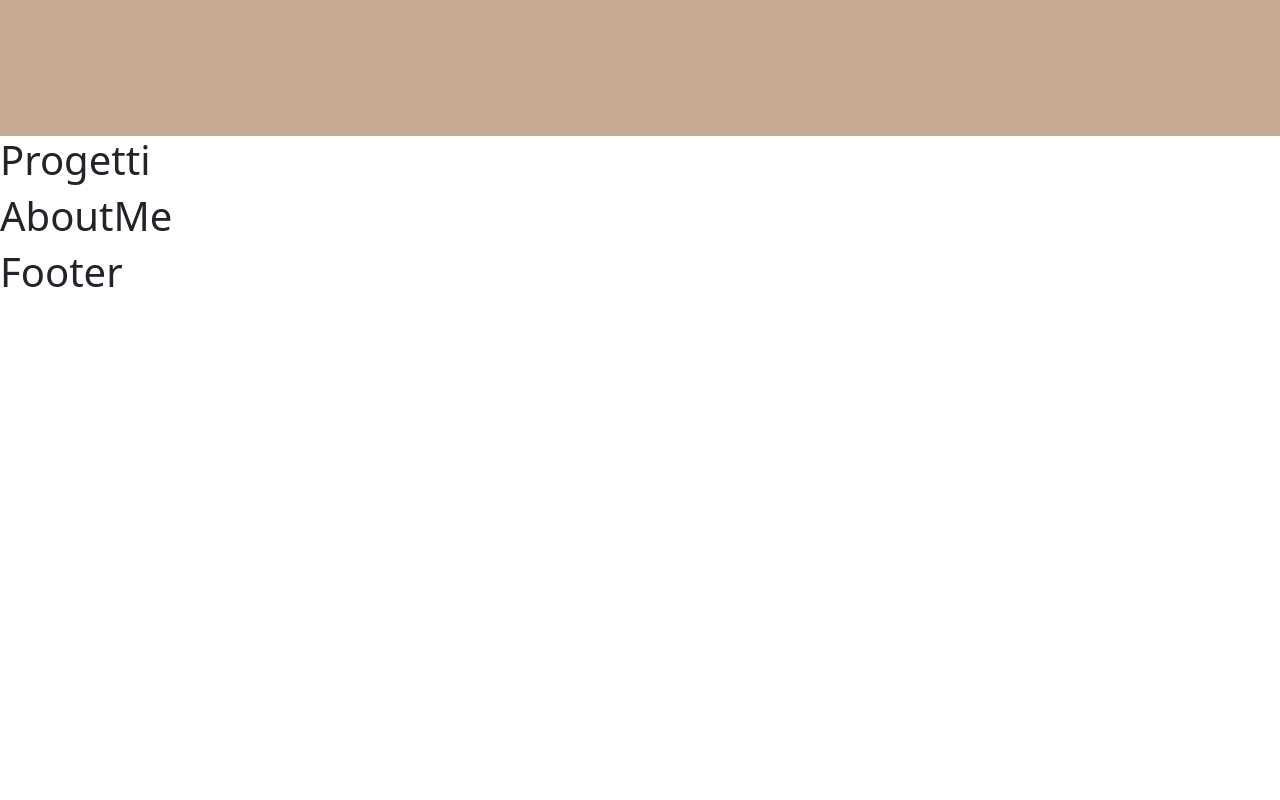
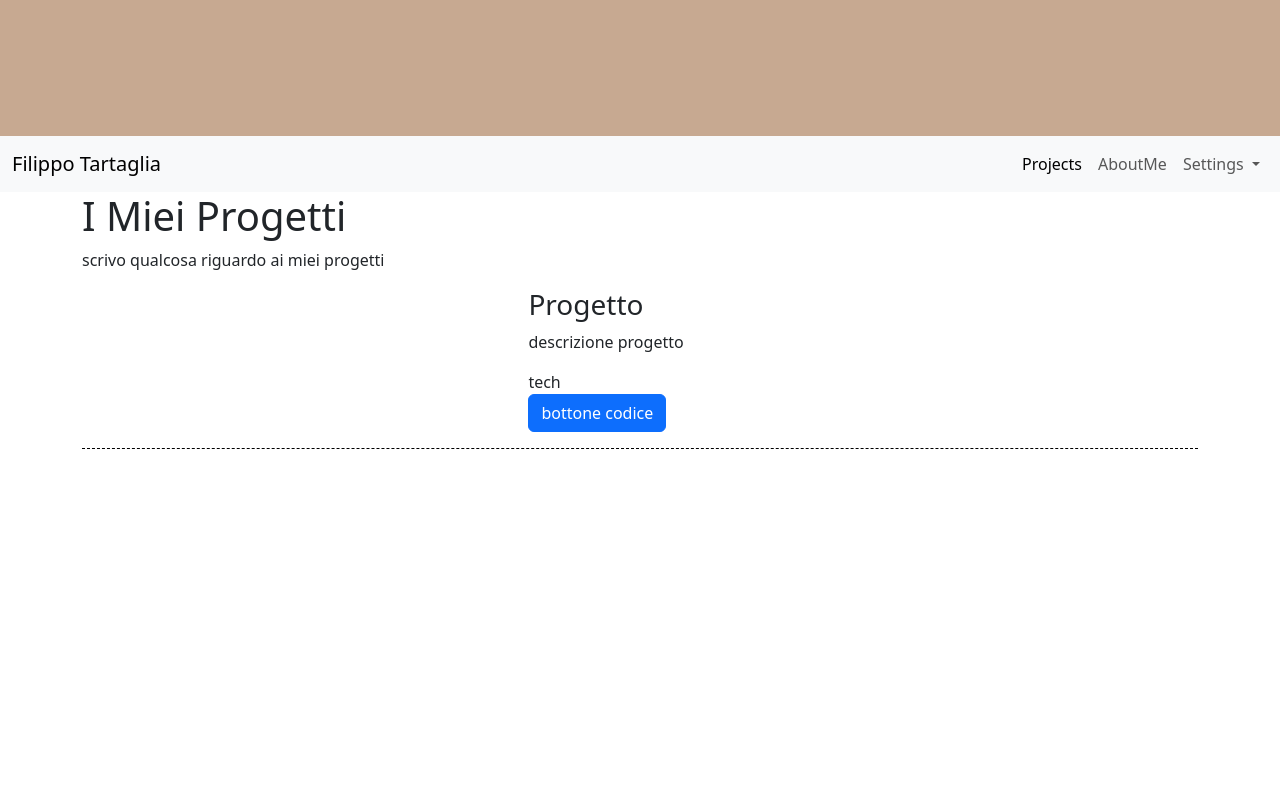
Before and after one commit to TartagliaFilippo/portfolio, a Vue app: page / in a window 1280 px wide. Shown: the part 800-1600 px from the top of the page. Before the commit the page ends 1104 px from the top, so only its background shows below. Built offline with nearby package versions, Linux system fonts and the light colour scheme.

Commit message:
features structure projects

```diff
--- a/src/App.vue
+++ b/src/App.vue
@@ -1,5 +1,6 @@
 <script>
 import Welcome from "./components/Welcome.vue";
+import Navbar from "./components/ui/Navbar.vue";
 import Projects from "./components/Projects.vue";
 import AboutMe from "./components/AboutMe.vue";
 import Footer from "./components/ui/Footer.vue";
@@ -13,6 +14,7 @@ export default {
 
   components: {
     Welcome,
+    Navbar,
     Projects,
     AboutMe,
     Footer,
@@ -23,6 +25,7 @@ export default {
 <template>
   <h1>{{ title }}</h1>
   <Welcome></Welcome>
+  <Navbar></Navbar>
   <Projects></Projects>
   <AboutMe></AboutMe>
   <Footer></Footer>
--- a/src/components/AboutMe.vue
+++ b/src/components/AboutMe.vue
@@ -15,7 +15,15 @@ export default {
 </script>
 
 <template>
-  <h1>{{ title }}</h1>
+  <div class="wrapper">
+    <div class="container">
+      <h1>{{ title }}</h1>
+    </div>
+  </div>
 </template>
 
-<style lang="scss" scoped></style>
+<style lang="scss" scoped>
+.wrapper {
+  height: 100vh;
+}
+</style>
--- a/src/components/Projects.vue
+++ b/src/components/Projects.vue
@@ -1,21 +1,50 @@
 <script>
-// import MyComponent from "./components/MyComponent.vue";
-
 export default {
   data() {
     return {
-      title: "Progetti",
+      title: "I Miei Progetti",
     };
   },
-
-  // components: {
-  //   MyComponent,
-  // },
 };
 </script>
 
 <template>
-  <h1>{{ title }}</h1>
+  <div class="wrapper">
+    <div class="container">
+      <h1>{{ title }}</h1>
+      <p class="subtitle">scrivo qualcosa riguardo ai miei progetti</p>
+      <div class="card-project">
+        <div class="left-section">
+          <img src="" alt="" />
+        </div>
+        <div class="right-section">
+          <h3>Progetto</h3>
+          <p>descrizione progetto</p>
+          <div class="technology">
+            <span>tech</span>
+          </div>
+          <div class="btn btn-primary">bottone codice</div>
+        </div>
+      </div>
+    </div>
+  </div>
 </template>
 
-<style lang="scss" scoped></style>
+<style lang="scss" scoped>
+.wrapper {
+  height: 100vh;
+
+  .card-project {
+    display: flex;
+    flex-direction: row;
+    padding-bottom: 1rem;
+    border-bottom: 1px dashed black;
+    .left-section {
+      width: 40%;
+    }
+    .right-section {
+      width: 60%;
+    }
+  }
+}
+</style>
--- a/src/components/ui/Navbar.vue
+++ b/src/components/ui/Navbar.vue
@@ -1,21 +1,66 @@
 <script>
-// import MyComponent from "./components/MyComponent.vue";
-
 export default {
   data() {
     return {
       title: "Navbar",
     };
   },
-
-  // components: {
-  //   MyComponent,
-  // },
 };
 </script>
 
 <template>
-  <h1>{{ title }}</h1>
+  <nav class="navbar navbar-expand-lg bg-body-tertiary">
+    <div class="container-fluid">
+      <a class="navbar-brand" href="#">Filippo Tartaglia</a>
+      <button
+        class="navbar-toggler"
+        type="button"
+        data-bs-toggle="collapse"
+        data-bs-target="#navbarNavDropdown"
+        aria-controls="navbarNavDropdown"
+        aria-expanded="false"
+        aria-label="Toggle navigation"
+      >
+        <span class="navbar-toggler-icon"></span>
+      </button>
+      <div
+        class="collapse navbar-collapse justify-content-end"
+        id="navbarNavDropdown"
+      >
+        <ul class="navbar-nav">
+          <li class="nav-item">
+            <a class="nav-link active" aria-current="page" href="#">Projects</a>
+          </li>
+          <li class="nav-item">
+            <a class="nav-link" href="#">AboutMe</a>
+          </li>
+          <li class="nav-item dropdown">
+            <a
+              class="nav-link dropdown-toggle"
+              href="#"
+              role="button"
+              data-bs-toggle="dropdown"
+              aria-expanded="false"
+            >
+              Settings
+            </a>
+            <ul class="dropdown-menu">
+              <li><a class="dropdown-item" href="#">Action</a></li>
+              <li><a class="dropdown-item" href="#">Another action</a></li>
+              <li><a class="dropdown-item" href="#">Something else here</a></li>
+            </ul>
+          </li>
+        </ul>
+      </div>
+    </div>
+  </nav>
 </template>
 
-<style lang="scss" scoped></style>
+<style lang="scss" scoped>
+.navbar {
+  position: sticky;
+  top: 0;
+  left: 0;
+  right: 0;
+}
+</style>
```
